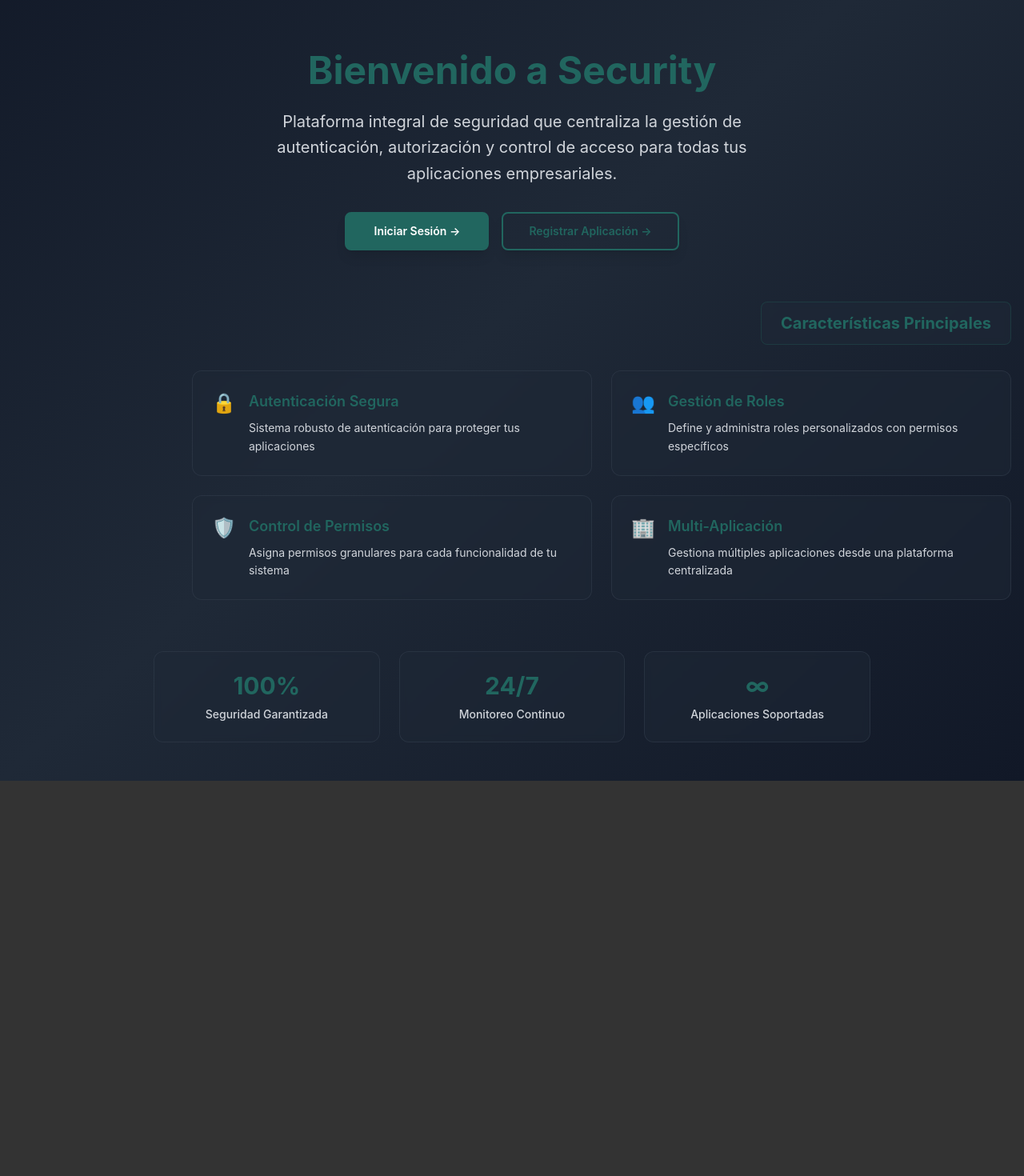
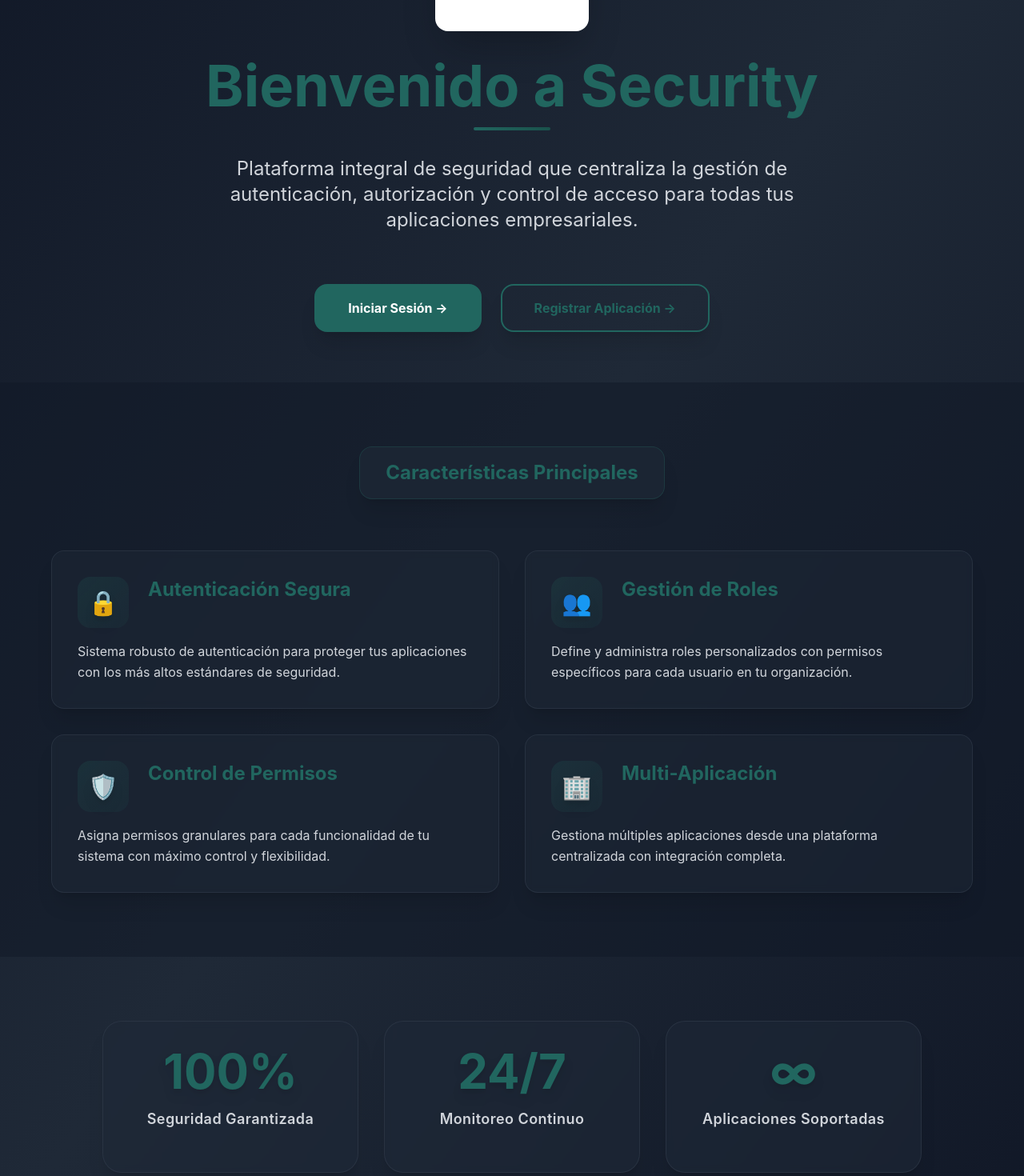
Before and after one commit to utn-integrador-III/security-service-frontend, a React (Vite) app: page / in a window 1280 px wide. Shown: the part 260-1730 px from the top of the page at 80% size. Before the commit the page ends 1236 px from the top, so only its background shows below. Built offline with nearby package versions, Linux system fonts and the light colour scheme; no server answers.

Commit message:
modify layouts US-F27

```diff
--- a/src/components/ActionButton.tsx
+++ b/src/components/ActionButton.tsx
@@ -14,16 +14,29 @@ const ActionButton: React.FC<ActionButtonProps> = ({
   children,
   className = ''
 }) => {
-  const baseClasses = "px-8 py-3 rounded-lg font-semibold text-center transition-all duration-300 transform hover:scale-105 focus:outline-none focus:ring-4 focus:ring-opacity-50 w-full sm:w-auto inline-block text-sm border-2 min-w-[180px]";
+  const baseClasses = "group relative px-10 py-4 rounded-2xl font-bold text-center transition-all duration-300 transform hover:scale-105 focus:outline-none focus:ring-4 focus:ring-opacity-50 w-full sm:w-auto inline-block text-base border-2 min-w-[200px] overflow-hidden";
 
   const variantClasses = {
-    primary: "bg-turquesa hover:bg-turquesa-dark text-white shadow-lg hover:shadow-xl focus:ring-turquesa active:scale-95 border-turquesa hover:border-turquesa-dark",
-    secondary: "bg-transparent hover:bg-turquesa/10 text-turquesa border-turquesa hover:border-turquesa-dark shadow-lg hover:shadow-xl focus:ring-turquesa active:scale-95"
+    primary: "bg-turquesa hover:bg-turquesa-dark text-white shadow-xl hover:shadow-2xl focus:ring-turquesa active:scale-95 border-turquesa hover:border-turquesa-dark",
+    secondary: "bg-transparent hover:bg-turquesa/10 text-turquesa border-turquesa hover:border-turquesa-dark shadow-xl hover:shadow-2xl focus:ring-turquesa active:scale-95"
   };
 
   return (
     <Link to={to} className={`${baseClasses} ${variantClasses[variant]} ${className}`}>
-      {children}
+      {/* Background glow effect for primary */}
+      {variant === 'primary' && (
+        <div className="absolute inset-0 bg-gradient-to-r from-turquesa-dark via-turquesa to-turquesa-dark opacity-0 group-hover:opacity-100 transition-opacity duration-300"></div>
+      )}
+
+      {/* Background glow effect for secondary */}
+      {variant === 'secondary' && (
+        <div className="absolute inset-0 bg-gradient-to-r from-turquesa/10 via-turquesa/20 to-turquesa/10 opacity-0 group-hover:opacity-100 transition-opacity duration-300"></div>
+      )}
+
+      {/* Button content */}
+      <span className="relative z-10 group-hover:text-shadow-lg">
+        {children}
+      </span>
     </Link>
   );
 };
--- a/src/components/FeatureCard.tsx
+++ b/src/components/FeatureCard.tsx
@@ -8,15 +8,30 @@ interface FeatureCardProps {
 
 const FeatureCard: React.FC<FeatureCardProps> = ({ icon, title, description }) => {
   return (
-    <div className="bg-gray-800/50 backdrop-blur-sm rounded-xl p-6 hover:bg-gray-800/70 transition-all duration-300 transform hover:-translate-y-1 border border-gray-700/50">
-      <div className="flex items-start space-x-4">
-        <div className="flex-shrink-0 text-2xl">
-          <span className="text-accent-yellow">{icon}</span>
+    <div className="group relative bg-gray-800/50 backdrop-blur-sm rounded-2xl p-8 hover:bg-gray-800/70 transition-all duration-500 transform hover:-translate-y-2 hover:scale-105 border border-gray-700/50 hover:border-turquesa/50 shadow-xl hover:shadow-2xl">
+      {/* Background glow effect */}
+      <div className="absolute inset-0 bg-gradient-to-br from-turquesa/5 to-transparent rounded-2xl opacity-0 group-hover:opacity-100 transition-opacity duration-500"></div>
+
+      <div className="relative z-10">
+        {/* Icon and Title Row */}
+        <div className="flex items-start space-x-6 mb-4">
+          <div className="flex-shrink-0">
+            <div className="w-16 h-16 bg-gradient-to-br from-turquesa/20 to-turquesa/10 rounded-2xl flex items-center justify-center group-hover:scale-110 transition-transform duration-300">
+              <span className="text-3xl text-accent-yellow filter drop-shadow-lg">{icon}</span>
+            </div>
+          </div>
+
+          <div className="flex-1">
+            <h3 className="text-turquesa font-bold text-2xl mb-3 group-hover:text-white transition-colors duration-300">
+              {title}
+            </h3>
+          </div>
         </div>
-        <div>
-          <h3 className="text-turquesa font-semibold text-lg mb-2">{title}</h3>
-          <p className="text-gray-300 text-sm leading-relaxed">{description}</p>
-        </div>
+
+        {/* Description */}
+        <p className="text-gray-300 text-base leading-relaxed group-hover:text-gray-200 transition-colors duration-300 pl-22">
+          {description}
+        </p>
       </div>
     </div>
   );
--- a/src/components/StatCard.tsx
+++ b/src/components/StatCard.tsx
@@ -8,14 +8,33 @@ interface StatCardProps {
 
 const StatCard: React.FC<StatCardProps> = ({ value, label, icon }) => {
   return (
-    <div className="bg-gray-800/50 backdrop-blur-sm rounded-xl p-6 text-center hover:bg-gray-800/70 transition-all duration-300 transform hover:-translate-y-1 border border-gray-700/50">
-      {icon && (
-        <div className="text-turquesa text-3xl mb-3 flex justify-center">
-          {icon}
+    <div className="group relative bg-gray-800/60 backdrop-blur-sm rounded-3xl p-8 text-center hover:bg-gray-800/80 transition-all duration-500 transform hover:-translate-y-3 hover:scale-105 border border-gray-700/50 hover:border-turquesa/60 shadow-xl hover:shadow-2xl">
+      {/* Background glow effect */}
+      <div className="absolute inset-0 bg-gradient-to-t from-turquesa/10 to-transparent rounded-3xl opacity-0 group-hover:opacity-100 transition-opacity duration-500"></div>
+
+      <div className="relative z-10">
+        {/* Icon */}
+        {icon && (
+          <div className="text-turquesa text-4xl mb-4 flex justify-center group-hover:scale-110 transition-transform duration-300">
+            {icon}
+          </div>
+        )}
+
+        {/* Value */}
+        <div className="text-turquesa text-5xl lg:text-6xl font-bold mb-4 group-hover:text-white transition-colors duration-300 filter drop-shadow-lg">
+          {value}
         </div>
-      )}
-      <div className="text-turquesa text-3xl font-bold mb-2">{value}</div>
-      <div className="text-gray-300 text-sm font-medium">{label}</div>
+
+        {/* Label */}
+        <div className="text-gray-300 text-lg font-semibold group-hover:text-gray-200 transition-colors duration-300 tracking-wide">
+          {label}
+        </div>
+
+        {/* Decorative line */}
+        <div className="mt-4 flex justify-center">
+          <div className="w-16 h-1 bg-gradient-to-r from-turquesa to-turquesa-dark rounded-full opacity-0 group-hover:opacity-100 transition-opacity duration-500"></div>
+        </div>
+      </div>
     </div>
   );
 };
--- a/src/components/WelcomeCard.tsx
+++ b/src/components/WelcomeCard.tsx
@@ -9,26 +9,39 @@ interface HeroSectionProps {
 
 const HeroSection: React.FC<HeroSectionProps> = ({ title, subtitle }) => {
   return (
-    <div className="text-center">
-      <div className="mb-8 transform transition-transform duration-300 hover:scale-110">
-        <div className="bg-white p-4 rounded-lg inline-block mb-8">
+    <div className="text-center space-y-8">
+      {/* Logo Container */}
+      <div className="flex justify-center">
+        <div className="bg-white p-6 rounded-2xl shadow-2xl transform transition-all duration-500 hover:scale-110 hover:rotate-1">
           <img
             src={utnLogo}
             alt="Logo Universidad Técnica Nacional"
-            className="w-32 h-auto object-contain mx-auto"
+            className="w-36 h-auto object-contain mx-auto"
           />
         </div>
       </div>
 
-      <h1 className="text-5xl font-bold text-turquesa mb-6 animate-fade-in">
-        {title}
-      </h1>
+      {/* Title */}
+      <div className="space-y-4">
+        <h1 className="text-6xl lg:text-7xl font-bold text-turquesa animate-fade-in leading-tight">
+          {title}
+        </h1>
 
-      <p className="text-xl text-gray-300 mb-8 leading-relaxed max-w-2xl mx-auto animate-slide-up">
-        {subtitle}
-      </p>
+        {/* Decorative line */}
+        <div className="flex justify-center">
+          <div className="w-24 h-1 bg-gradient-to-r from-turquesa to-turquesa-dark rounded-full"></div>
+        </div>
+      </div>
 
-      <div className="flex flex-col sm:flex-row gap-4 justify-center animate-slide-up">
+      {/* Subtitle */}
+      <div className="max-w-3xl mx-auto">
+        <p className="text-xl lg:text-2xl text-gray-300 leading-relaxed animate-slide-up">
+          {subtitle}
+        </p>
+      </div>
+
+      {/* Action Buttons */}
+      <div className="flex flex-col sm:flex-row gap-6 justify-center items-center pt-8 animate-slide-up">
         <ActionButton to="/signin" variant="primary">
           Iniciar Sesión →
         </ActionButton>
--- a/src/pages/Home.tsx
+++ b/src/pages/Home.tsx
@@ -5,54 +5,60 @@ import StatCard from '../components/StatCard';
 
 const Home: React.FC = () => {
   return (
-    <div className="min-h-screen bg-gradient-to-br from-gray-900 via-gray-800 to-gray-900 text-white overflow-x-hidden">
-      <div className="container mx-auto px-4 py-12 max-w-7xl">
-
-        {/* Hero Section */}
-        <div className="mb-16">
+    <div className="min-h-screen bg-gradient-to-br from-gray-900 via-gray-800 to-gray-900 text-white">
+      {/* Hero Section - Centrado verticalmente */}
+      <section className="min-h-[85vh] flex items-center justify-center px-4 py-8">
+        <div className="w-full max-w-4xl mx-auto">
           <HeroSection
             title="Bienvenido a Security"
             subtitle="Plataforma integral de seguridad que centraliza la gestión de autenticación, autorización y control de acceso para todas tus aplicaciones empresariales."
           />
         </div>
+      </section>
 
-        {/* Features Section */}
-        <div className="mb-16">
-          <div className="flex justify-end mb-8">
-            <div className="bg-gray-800/70 backdrop-blur-sm rounded-lg px-6 py-3 border border-turquesa/30">
-              <h2 className="text-turquesa text-xl font-bold">Características Principales</h2>
+      {/* Features Section - Layout mejorado */}
+      <section className="py-20 px-4 bg-gray-900/50">
+        <div className="max-w-7xl mx-auto">
+          {/* Header de Características */}
+          <div className="flex justify-center mb-16">
+            <div className="bg-gray-800/70 backdrop-blur-sm rounded-2xl px-8 py-4 border border-turquesa/30 shadow-xl">
+              <h2 className="text-turquesa text-2xl font-bold text-center">Características Principales</h2>
             </div>
           </div>
 
-          <div className="grid grid-cols-1 md:grid-cols-2 gap-6 max-w-5xl ml-auto">
+          {/* Grid de Features - Mejor distribución */}
+          <div className="grid grid-cols-1 lg:grid-cols-2 gap-8 max-w-6xl mx-auto">
             <FeatureCard
               icon="🔒"
               title="Autenticación Segura"
-              description="Sistema robusto de autenticación para proteger tus aplicaciones"
+              description="Sistema robusto de autenticación para proteger tus aplicaciones con los más altos estándares de seguridad."
             />
 
             <FeatureCard
               icon="👥"
               title="Gestión de Roles"
-              description="Define y administra roles personalizados con permisos específicos"
+              description="Define y administra roles personalizados con permisos específicos para cada usuario en tu organización."
             />
 
             <FeatureCard
               icon="🛡️"
               title="Control de Permisos"
-              description="Asigna permisos granulares para cada funcionalidad de tu sistema"
+              description="Asigna permisos granulares para cada funcionalidad de tu sistema con máximo control y flexibilidad."
             />
 
             <FeatureCard
               icon="🏢"
               title="Multi-Aplicación"
-              description="Gestiona múltiples aplicaciones desde una plataforma centralizada"
+              description="Gestiona múltiples aplicaciones desde una plataforma centralizada con integración completa."
             />
           </div>
         </div>
+      </section>
 
-        {/* Stats Section */}
-        <div className="grid grid-cols-1 md:grid-cols-3 gap-6 max-w-4xl mx-auto">
+      {/* Stats Section - Posicionamiento mejorado */}
+      <section className="py-20 px-4">
+        <div className="max-w-5xl mx-auto">
+          <div className="grid grid-cols-1 md:grid-cols-3 gap-8">
             <StatCard
               value="100%"
               label="Seguridad Garantizada"
@@ -69,6 +75,7 @@ const Home: React.FC = () => {
             />
           </div>
         </div>
+      </section>
     </div>
   );
 };
```
Also changed, not shown: src/index.css (+29 -1 lines). Lines whose indentation alone changed are shown as unchanged.
